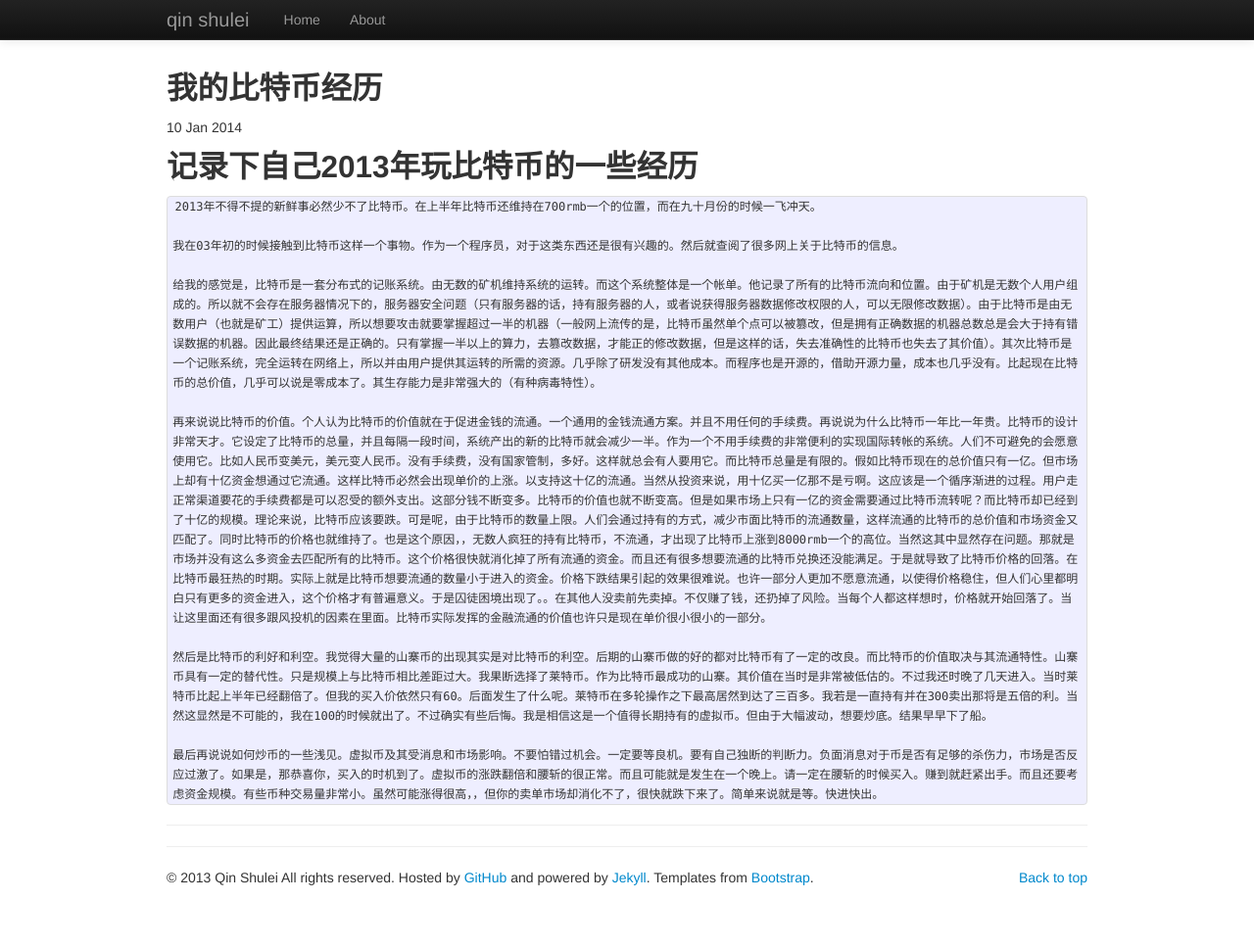
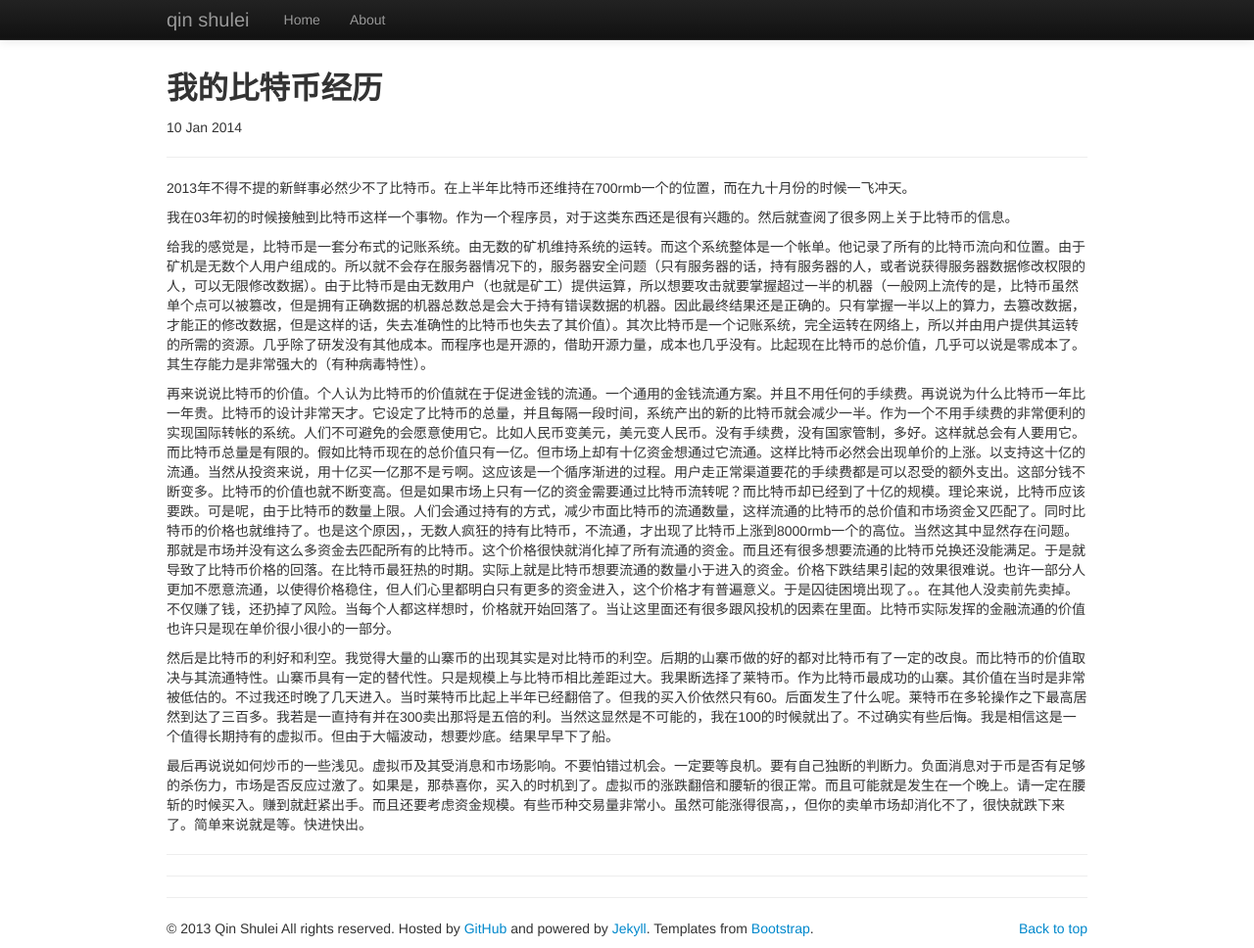
Before and after one commit to qinshulei/qinshulei.github.io, a Jekyll site: the page built from _posts/2014-01-09-bitcoin.markdown, in a window 1280 px wide and 968 px high. Shown: the whole window at 98% size. Built offline with Jekyll 4.4.1, drawn with Linux system fonts in a browser that asks for light colours; Markdown is read by kramdown in place of the engine named in the settings; comment, search, counter and statistics services are not loaded.

Commit message:
fix the formatter

```diff
--- a/_posts/2014-01-09-bitcoin.markdown
+++ b/_posts/2014-01-09-bitcoin.markdown
@@ -6,17 +6,18 @@ categories: test
 tages: test
 ---
 
-记录下自己2013年玩比特币的一些经历
-------
+******
 
-    2013年不得不提的新鲜事必然少不了比特币。在上半年比特币还维持在700rmb一个的位置，而在九十月份的时候一飞冲天。
+  2013年不得不提的新鲜事必然少不了比特币。在上半年比特币还维持在700rmb一个的位置，而在九十月份的时候一飞冲天。
 
-    我在03年初的时候接触到比特币这样一个事物。作为一个程序员，对于这类东西还是很有兴趣的。然后就查阅了很多网上关于比特币的信息。
+  我在03年初的时候接触到比特币这样一个事物。作为一个程序员，对于这类东西还是很有兴趣的。然后就查阅了很多网上关于比特币的信息。
 
-    给我的感觉是，比特币是一套分布式的记账系统。由无数的矿机维持系统的运转。而这个系统整体是一个帐单。他记录了所有的比特币流向和位置。由于矿机是无数个人用户组成的。所以就不会存在服务器情况下的，服务器安全问题（只有服务器的话，持有服务器的人，或者说获得服务器数据修改权限的人，可以无限修改数据）。由于比特币是由无数用户（也就是矿工）提供运算，所以想要攻击就要掌握超过一半的机器（一般网上流传的是，比特币虽然单个点可以被篡改，但是拥有正确数据的机器总数总是会大于持有错误数据的机器。因此最终结果还是正确的。只有掌握一半以上的算力，去篡改数据，才能正的修改数据，但是这样的话，失去准确性的比特币也失去了其价值）。其次比特币是一个记账系统，完全运转在网络上，所以并由用户提供其运转的所需的资源。几乎除了研发没有其他成本。而程序也是开源的，借助开源力量，成本也几乎没有。比起现在比特币的总价值，几乎可以说是零成本了。其生存能力是非常强大的（有种病毒特性）。
+  给我的感觉是，比特币是一套分布式的记账系统。由无数的矿机维持系统的运转。而这个系统整体是一个帐单。他记录了所有的比特币流向和位置。由于矿机是无数个人用户组成的。所以就不会存在服务器情况下的，服务器安全问题（只有服务器的话，持有服务器的人，或者说获得服务器数据修改权限的人，可以无限修改数据）。由于比特币是由无数用户（也就是矿工）提供运算，所以想要攻击就要掌握超过一半的机器（一般网上流传的是，比特币虽然单个点可以被篡改，但是拥有正确数据的机器总数总是会大于持有错误数据的机器。因此最终结果还是正确的。只有掌握一半以上的算力，去篡改数据，才能正的修改数据，但是这样的话，失去准确性的比特币也失去了其价值）。其次比特币是一个记账系统，完全运转在网络上，所以并由用户提供其运转的所需的资源。几乎除了研发没有其他成本。而程序也是开源的，借助开源力量，成本也几乎没有。比起现在比特币的总价值，几乎可以说是零成本了。其生存能力是非常强大的（有种病毒特性）。
 
-    再来说说比特币的价值。个人认为比特币的价值就在于促进金钱的流通。一个通用的金钱流通方案。并且不用任何的手续费。再说说为什么比特币一年比一年贵。比特币的设计非常天才。它设定了比特币的总量，并且每隔一段时间，系统产出的新的比特币就会减少一半。作为一个不用手续费的非常便利的实现国际转帐的系统。人们不可避免的会愿意使用它。比如人民币变美元，美元变人民币。没有手续费，没有国家管制，多好。这样就总会有人要用它。而比特币总量是有限的。假如比特币现在的总价值只有一亿。但市场上却有十亿资金想通过它流通。这样比特币必然会出现单价的上涨。以支持这十亿的流通。当然从投资来说，用十亿买一亿那不是亏啊。这应该是一个循序渐进的过程。用户走正常渠道要花的手续费都是可以忍受的额外支出。这部分钱不断变多。比特币的价值也就不断变高。但是如果市场上只有一亿的资金需要通过比特币流转呢？而比特币却已经到了十亿的规模。理论来说，比特币应该要跌。可是呢，由于比特币的数量上限。人们会通过持有的方式，减少市面比特币的流通数量，这样流通的比特币的总价值和市场资金又匹配了。同时比特币的价格也就维持了。也是这个原因，，无数人疯狂的持有比特币，不流通，才出现了比特币上涨到8000rmb一个的高位。当然这其中显然存在问题。那就是市场并没有这么多资金去匹配所有的比特币。这个价格很快就消化掉了所有流通的资金。而且还有很多想要流通的比特币兑换还没能满足。于是就导致了比特币价格的回落。在比特币最狂热的时期。实际上就是比特币想要流通的数量小于进入的资金。价格下跌结果引起的效果很难说。也许一部分人更加不愿意流通，以使得价格稳住，但人们心里都明白只有更多的资金进入，这个价格才有普遍意义。于是囚徒困境出现了。。在其他人没卖前先卖掉。不仅赚了钱，还扔掉了风险。当每个人都这样想时，价格就开始回落了。当让这里面还有很多跟风投机的因素在里面。比特币实际发挥的金融流通的价值也许只是现在单价很小很小的一部分。
+  再来说说比特币的价值。个人认为比特币的价值就在于促进金钱的流通。一个通用的金钱流通方案。并且不用任何的手续费。再说说为什么比特币一年比一年贵。比特币的设计非常天才。它设定了比特币的总量，并且每隔一段时间，系统产出的新的比特币就会减少一半。作为一个不用手续费的非常便利的实现国际转帐的系统。人们不可避免的会愿意使用它。比如人民币变美元，美元变人民币。没有手续费，没有国家管制，多好。这样就总会有人要用它。而比特币总量是有限的。假如比特币现在的总价值只有一亿。但市场上却有十亿资金想通过它流通。这样比特币必然会出现单价的上涨。以支持这十亿的流通。当然从投资来说，用十亿买一亿那不是亏啊。这应该是一个循序渐进的过程。用户走正常渠道要花的手续费都是可以忍受的额外支出。这部分钱不断变多。比特币的价值也就不断变高。但是如果市场上只有一亿的资金需要通过比特币流转呢？而比特币却已经到了十亿的规模。理论来说，比特币应该要跌。可是呢，由于比特币的数量上限。人们会通过持有的方式，减少市面比特币的流通数量，这样流通的比特币的总价值和市场资金又匹配了。同时比特币的价格也就维持了。也是这个原因，，无数人疯狂的持有比特币，不流通，才出现了比特币上涨到8000rmb一个的高位。当然这其中显然存在问题。那就是市场并没有这么多资金去匹配所有的比特币。这个价格很快就消化掉了所有流通的资金。而且还有很多想要流通的比特币兑换还没能满足。于是就导致了比特币价格的回落。在比特币最狂热的时期。实际上就是比特币想要流通的数量小于进入的资金。价格下跌结果引起的效果很难说。也许一部分人更加不愿意流通，以使得价格稳住，但人们心里都明白只有更多的资金进入，这个价格才有普遍意义。于是囚徒困境出现了。。在其他人没卖前先卖掉。不仅赚了钱，还扔掉了风险。当每个人都这样想时，价格就开始回落了。当让这里面还有很多跟风投机的因素在里面。比特币实际发挥的金融流通的价值也许只是现在单价很小很小的一部分。
 
-    然后是比特币的利好和利空。我觉得大量的山寨币的出现其实是对比特币的利空。后期的山寨币做的好的都对比特币有了一定的改良。而比特币的价值取决与其流通特性。山寨币具有一定的替代性。只是规模上与比特币相比差距过大。我果断选择了莱特币。作为比特币最成功的山寨。其价值在当时是非常被低估的。不过我还时晚了几天进入。当时莱特币比起上半年已经翻倍了。但我的买入价依然只有60。后面发生了什么呢。莱特币在多轮操作之下最高居然到达了三百多。我若是一直持有并在300卖出那将是五倍的利。当然这显然是不可能的，我在100的时候就出了。不过确实有些后悔。我是相信这是一个值得长期持有的虚拟币。但由于大幅波动，想要炒底。结果早早下了船。
+  然后是比特币的利好和利空。我觉得大量的山寨币的出现其实是对比特币的利空。后期的山寨币做的好的都对比特币有了一定的改良。而比特币的价值取决与其流通特性。山寨币具有一定的替代性。只是规模上与比特币相比差距过大。我果断选择了莱特币。作为比特币最成功的山寨。其价值在当时是非常被低估的。不过我还时晚了几天进入。当时莱特币比起上半年已经翻倍了。但我的买入价依然只有60。后面发生了什么呢。莱特币在多轮操作之下最高居然到达了三百多。我若是一直持有并在300卖出那将是五倍的利。当然这显然是不可能的，我在100的时候就出了。不过确实有些后悔。我是相信这是一个值得长期持有的虚拟币。但由于大幅波动，想要炒底。结果早早下了船。
 
-    最后再说说如何炒币的一些浅见。虚拟币及其受消息和市场影响。不要怕错过机会。一定要等良机。要有自己独断的判断力。负面消息对于币是否有足够的杀伤力，市场是否反应过激了。如果是，那恭喜你，买入的时机到了。虚拟币的涨跌翻倍和腰斩的很正常。而且可能就是发生在一个晚上。请一定在腰斩的时候买入。赚到就赶紧出手。而且还要考虑资金规模。有些币种交易量非常小。虽然可能涨得很高，，但你的卖单市场却消化不了，很快就跌下来了。简单来说就是等。快进快出。
+  最后再说说如何炒币的一些浅见。虚拟币及其受消息和市场影响。不要怕错过机会。一定要等良机。要有自己独断的判断力。负面消息对于币是否有足够的杀伤力，市场是否反应过激了。如果是，那恭喜你，买入的时机到了。虚拟币的涨跌翻倍和腰斩的很正常。而且可能就是发生在一个晚上。请一定在腰斩的时候买入。赚到就赶紧出手。而且还要考虑资金规模。有些币种交易量非常小。虽然可能涨得很高，，但你的卖单市场却消化不了，很快就跌下来了。简单来说就是等。快进快出。
+
+******
```
